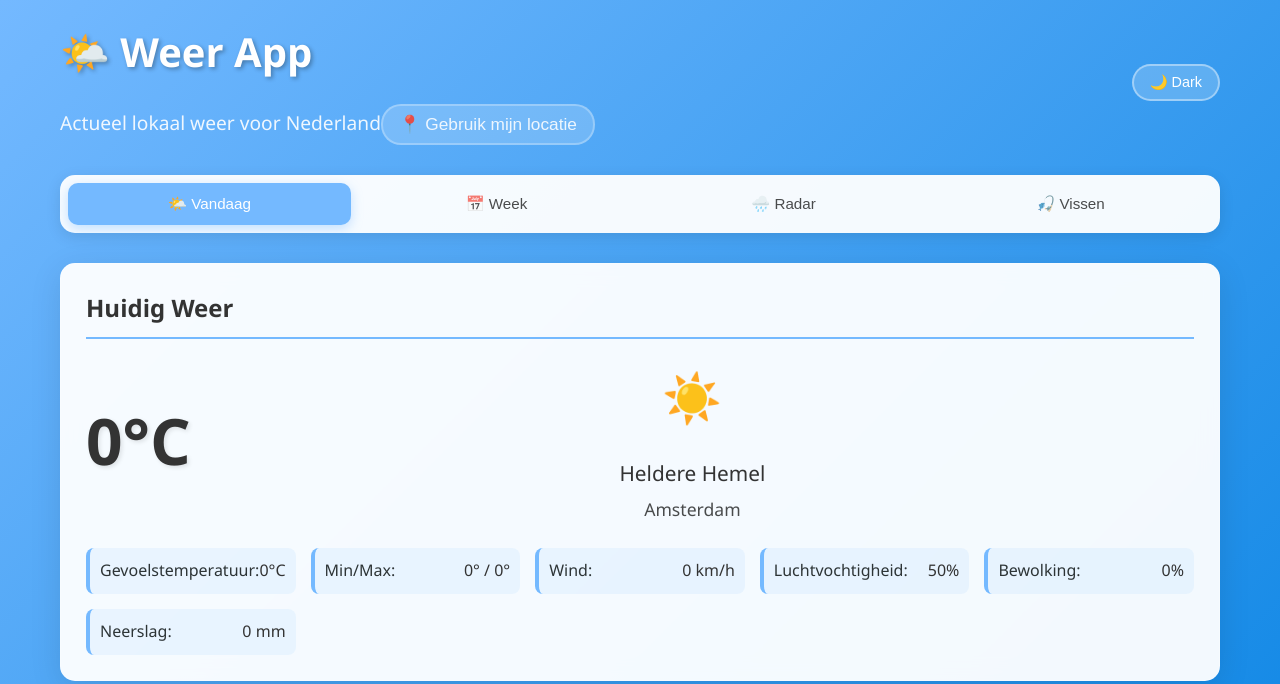
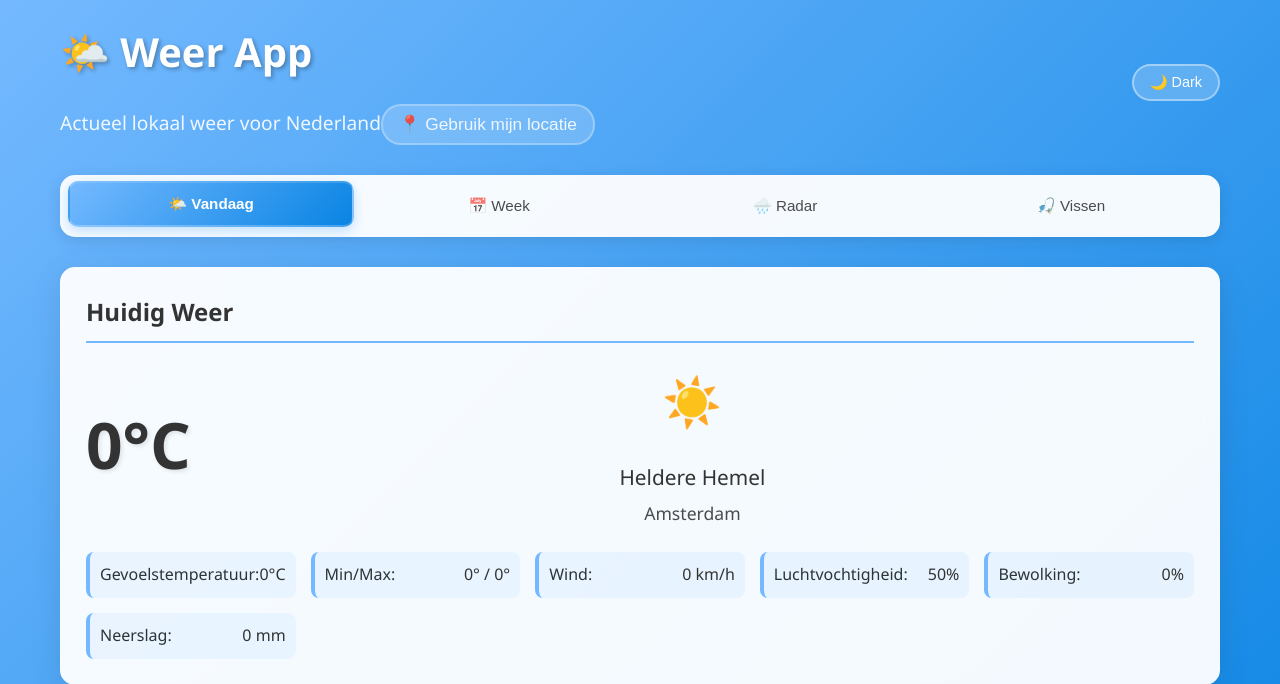
Before and after one commit to SilFopma4h2/weer, a FastAPI app: page / in a window 1280 px wide. Shown: the top 684 px of the page. Run offline with FastAPI, Linux system fonts and the light colour scheme; data that the repository does not hold is empty.

Commit message:
Fix weather app navigation and improve UI styling
Co-authored-by: silfopma3h1 <199920418+silfopma3h1@users.noreply.github.com>

```diff
--- a/static/script.js
+++ b/static/script.js
@@ -37,7 +37,11 @@ class WeatherApp {
         const navButtons = document.querySelectorAll('.nav-btn');
         navButtons.forEach(button => {
             button.addEventListener('click', (e) => {
-                this.switchTab(e.target.dataset.tab);
+                e.preventDefault();
+                const tabName = e.target.dataset.tab;
+                if (tabName) {
+                    this.switchTab(tabName);
+                }
             });
         });
 
@@ -58,13 +62,21 @@ class WeatherApp {
         document.querySelectorAll('.nav-btn').forEach(btn => {
             btn.classList.remove('active');
         });
-        document.querySelector(`.nav-btn[data-tab="${tabName}"]`).classList.add('active');
+
+        const targetButton = document.querySelector(`.nav-btn[data-tab="${tabName}"]`);
+        if (targetButton) {
+            targetButton.classList.add('active');
+        }
 
         // Update active tab content
         document.querySelectorAll('.tab-content').forEach(tab => {
             tab.classList.remove('active');
         });
-        document.getElementById(`tab-${tabName}`).classList.add('active');
+
+        const targetContent = document.getElementById(`tab-${tabName}`);
+        if (targetContent) {
+            targetContent.classList.add('active');
+        }
 
         // Load fishing data when switching to fishing tab
         if (tabName === 'fishing') {
--- a/static/style.css
+++ b/static/style.css
@@ -136,9 +136,12 @@ header p {
 }
 
 .nav-btn.active {
-    background: #74b9ff;
+    background: linear-gradient(135deg, #74b9ff 0%, #0984e3 100%);
     color: white;
     box-shadow: 0 4px 12px rgba(116, 185, 255, 0.4);
+    transform: translateY(-2px);
+    font-weight: 600;
+    border: 2px solid rgba(255, 255, 255, 0.2);
 }
 
 /* Tab Content */
```
